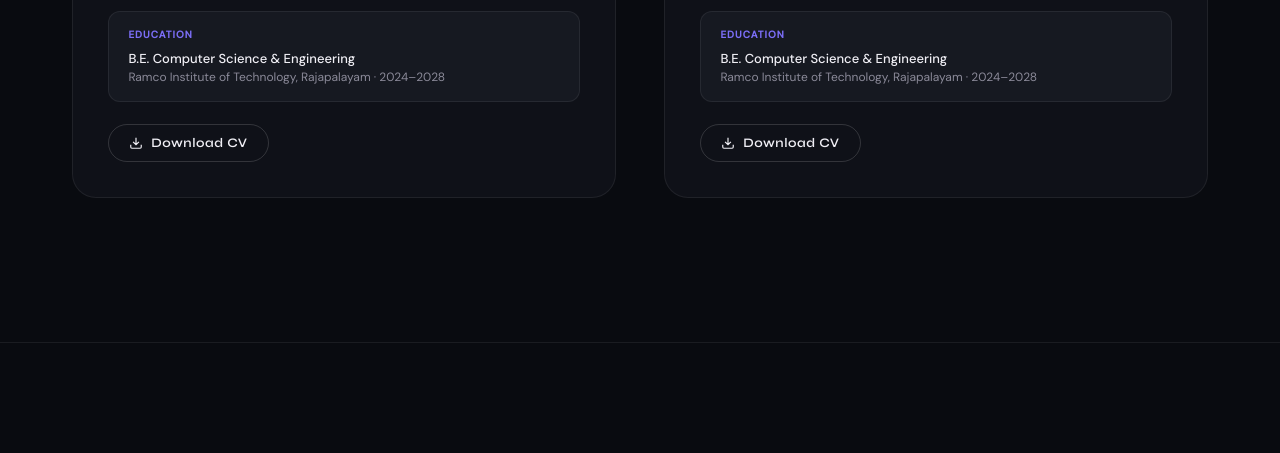
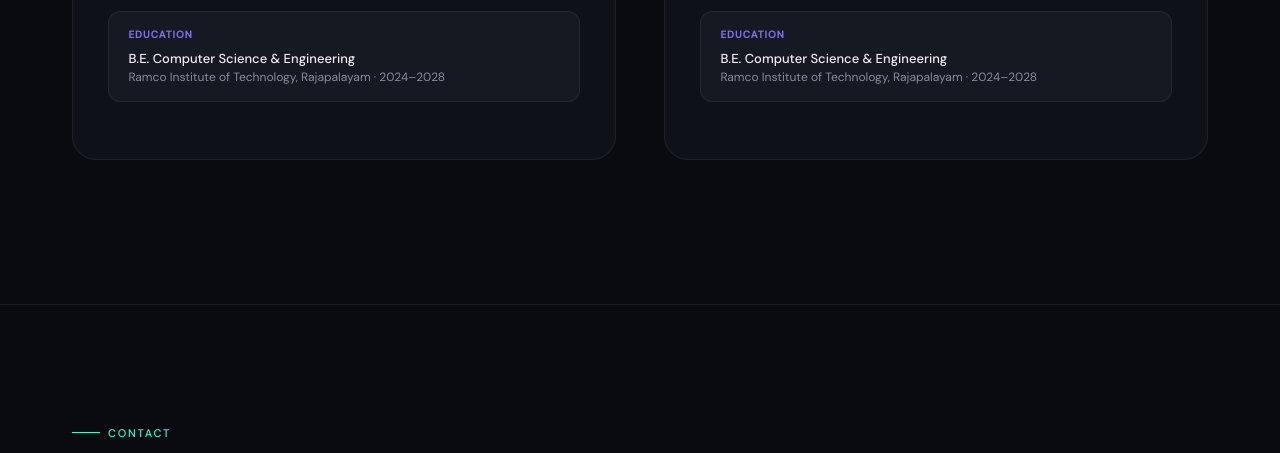
Before and after one commit to Ishhhh2s/pixel_studio, a plain HTML site: page index.html in a window 1280 px wide. Shown: the part 3560-4013 px from the top of the page. Drawn offline with Linux system fonts and the light colour scheme.

Commit message:
updated design

```diff
--- a/index.html
+++ b/index.html
@@ -399,24 +399,7 @@ nav {
   color: var(--muted);
 }
 
-.cv-btn {
-  display: inline-flex;
-  align-items: center;
-  gap: 8px;
-  font-family: 'Syne', sans-serif;
-  font-size: 13px;
-  font-weight: 600;
-  color: var(--text);
-  background: transparent;
-  border: 1px solid rgba(255,255,255,0.15);
-  padding: 10px 20px;
-  border-radius: 999px;
-  cursor: pointer;
-  text-decoration: none;
-  transition: background 0.3s, border-color 0.3s;
-  letter-spacing: 0.04em;
-}
-.cv-btn:hover { background: var(--accent); border-color: var(--accent); }
+
 
 /* team intro */
 .team-intro-card {
@@ -1036,9 +1019,6 @@ footer {
           <div class="edu-text">B.E. Computer Science & Engineering</div>
           <div class="edu-sub">Ramco Institute of Technology, Rajapalayam · 2024–2028</div>
         </div>
-        <a class="cv-btn" id="ishwarya-cv-btn" href="#" download="Ishwarya_Shanthi_K_CV.pdf">
-          <svg width="14" height="14" fill="none" stroke="currentColor" stroke-width="2" viewBox="0 0 24 24"><path d="M21 15v4a2 2 0 01-2 2H5a2 2 0 01-2-2v-4M7 10l5 5 5-5M12 15V3"/></svg>
-          Download CV
         </a>
       </div>
 
@@ -1053,10 +1033,6 @@ footer {
           <div class="edu-text">B.E. Computer Science & Engineering</div>
           <div class="edu-sub">Ramco Institute of Technology, Rajapalayam · 2024–2028</div>
         </div>
-        <a class="cv-btn" id="kalaivani-cv-btn" href="#" download="Kalaivani_S_CV.pdf">
-          <svg width="14" height="14" fill="none" stroke="currentColor" stroke-width="2" viewBox="0 0 24 24"><path d="M21 15v4a2 2 0 01-2 2H5a2 2 0 01-2-2v-4M7 10l5 5 5-5M12 15V3"/></svg>
-          Download CV
-        </a>
       </div>
 
     </div>
```
